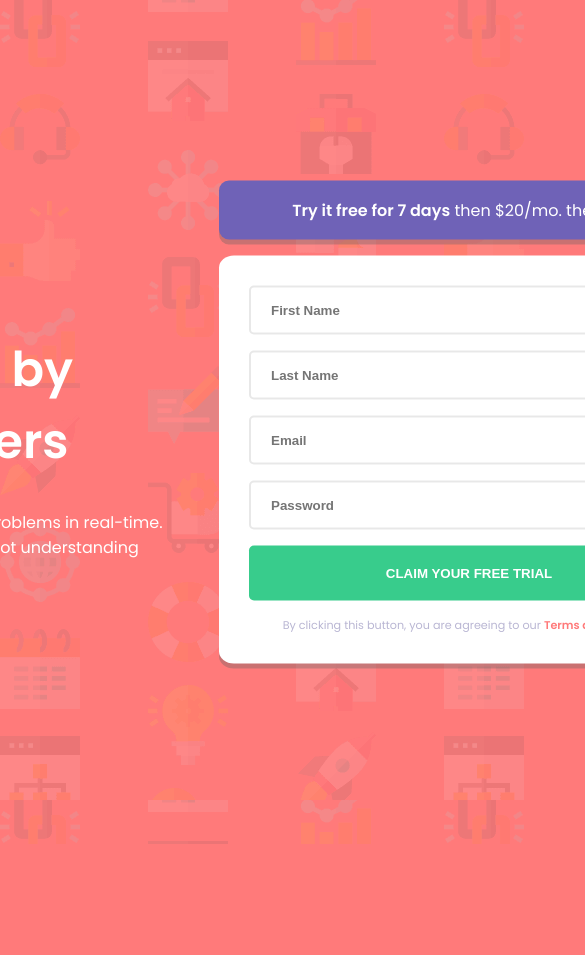
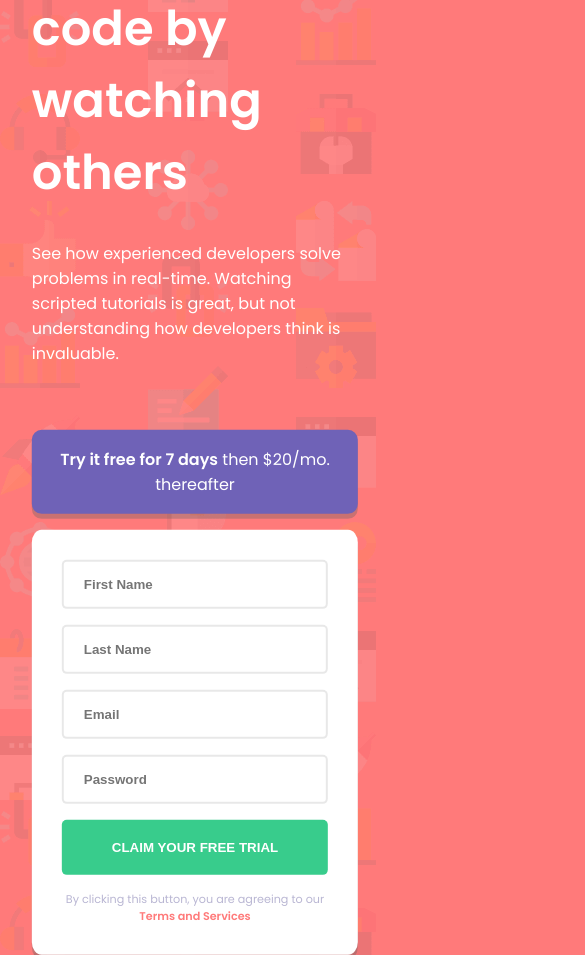
Before and after one commit to Brian-E-Nguyen/frontend-mentor-challenges, a plain HTML site: page Sign-Up-Form/index.html in a window 390 px wide. Shown: the top 955 px of the page, 585 px wide, since content can reach past the window. Before the commit the page ends 844 px from the top, so only its background shows below. Drawn offline with Linux system fonts and the light colour scheme.

Commit message:
responsive styles

```diff
--- a/Sign-Up-Form/app.css
+++ b/Sign-Up-Form/app.css
@@ -23,7 +23,7 @@ a {
 
 .page-grid {
   display: grid;
-  grid-template-columns: 500px auto;
+  grid-template-columns: 500px 500px;
   gap: 3rem;
   position: absolute;
   top: 50%;
@@ -58,7 +58,7 @@ a {
 
 .signup-form {
   background-color: white;
-  width: 500px;
+  width: 100%;
   height: auto;
   border-radius: 3%;
   overflow: hidden;
@@ -116,3 +116,24 @@ a {
   font-style: italic;
   color: hsl(0, 100%, 74%);
 }
+
+@media (max-width: 1150px) {
+  .signup-form {
+    width: 400px;
+  }
+  .page-grid {
+    grid-template-columns: 400px auto;
+  }
+}
+
+@media (max-width: 870px) {
+  .intro {
+    position: static;
+  }
+  .signup-form {
+    width: auto;
+  }
+  .page-grid {
+    grid-template-columns: auto;
+  }
+}
```
